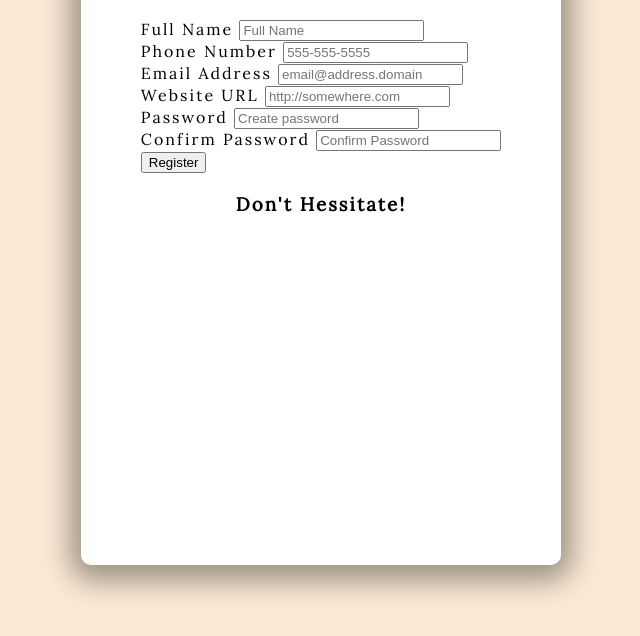
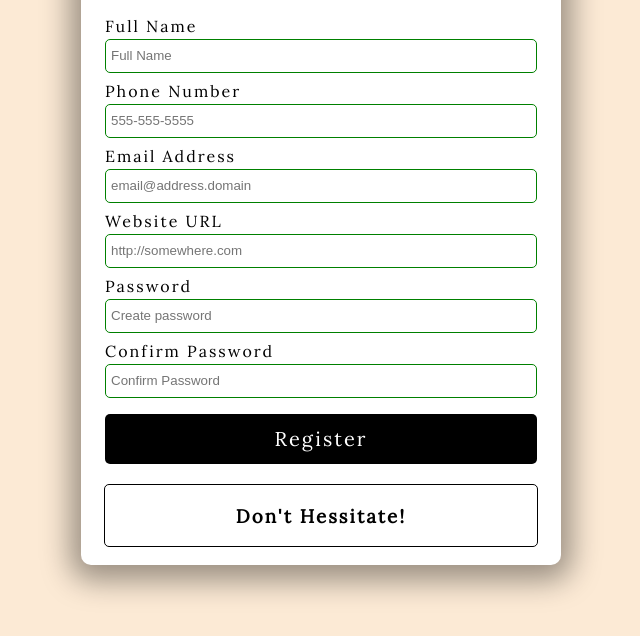
Before and after one commit to nicksessa/form-validator, a plain HTML site: page index.html in a window 1280 px wide. Shown: the part 150-786 px from the top of the page, without its empty margins (319-959 px from the left). Drawn offline with Linux system fonts and the light colour scheme.

Commit message:
Added style to the form

```diff
--- a/style.css
+++ b/style.css
@@ -25,3 +25,69 @@ body {
   border-radius: 10px;
   box-shadow: 0 5px 30px 10px rgba(0, 0, 0, 0.4);
 }
+
+/* Form */
+form {
+  width: 90%;
+}
+
+.form-group {
+  height: 65px;
+}
+
+label {
+  position: relative;
+  bottom: 3px;
+}
+
+input {
+  width: 100%;
+  height: 34px;
+  padding: 5px;
+  border: 1px solid black;
+  border-radius: 5px;
+  outline: none;
+  box-sizing: border-box;
+  transition: all 0.3s;
+}
+
+input:valid {
+  border: 1px solid green;
+}
+
+input:invalid {
+  border: 1px solid red;
+}
+
+button {
+  cursor: pointer;
+  color: white;
+  background: black;
+  border: none;
+  border-radius: 5px;
+  height: 50px;
+  width: 100%;
+  font-family: Lora, serif;
+  font-size: 20px;
+  letter-spacing: 2px;
+  margin-top: 5px;
+}
+
+button:hover {
+  filter: brightness(200%);
+  background: rgb(22, 22, 22);
+}
+
+button:focus {
+  outline: none;
+}
+
+.message-container {
+  border: 1px solid black;
+  border-radius: 5px;
+  width: 90%;
+  margin-top: 20px;
+  display: flex;
+  justify-content: center;
+  color: black;
+}
```
